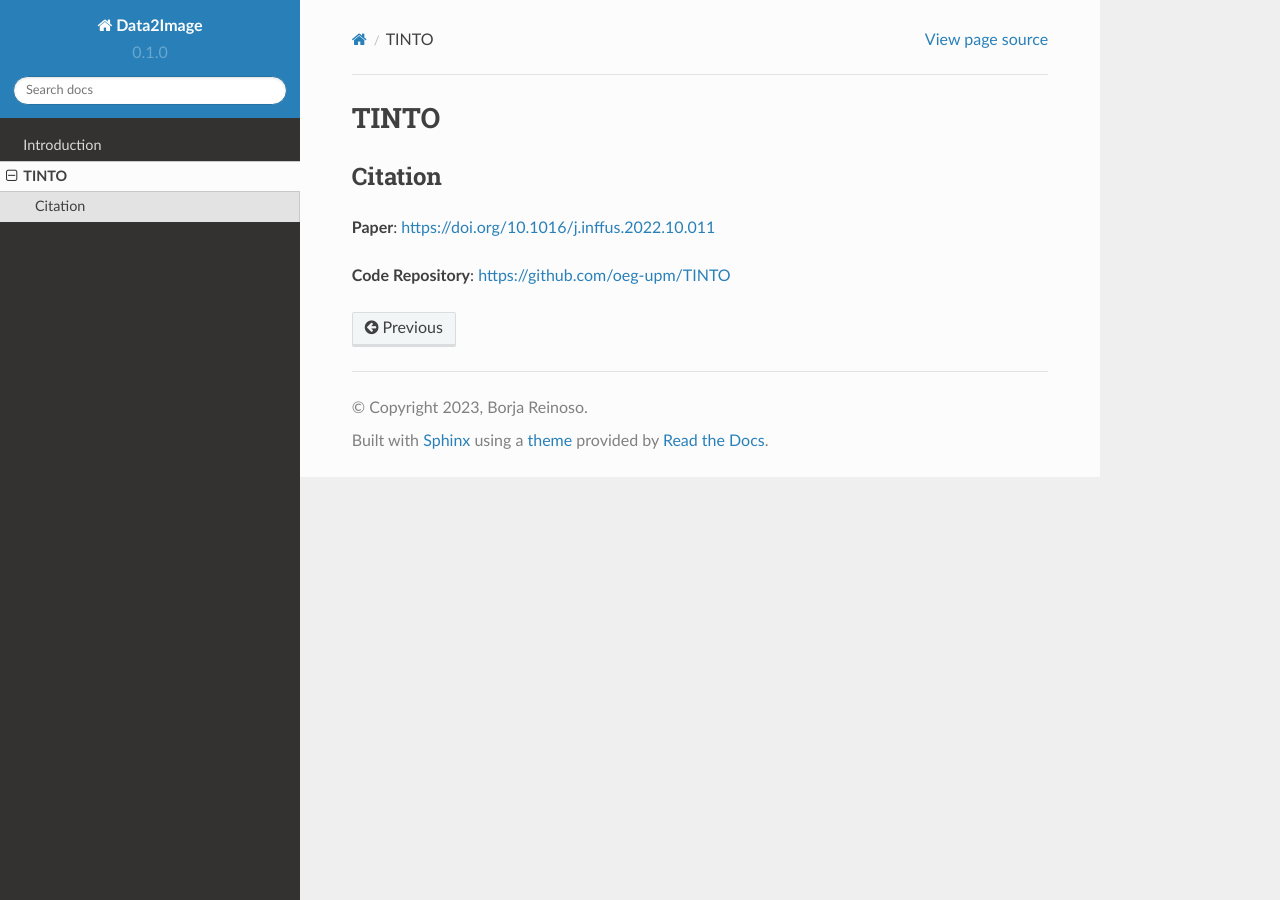
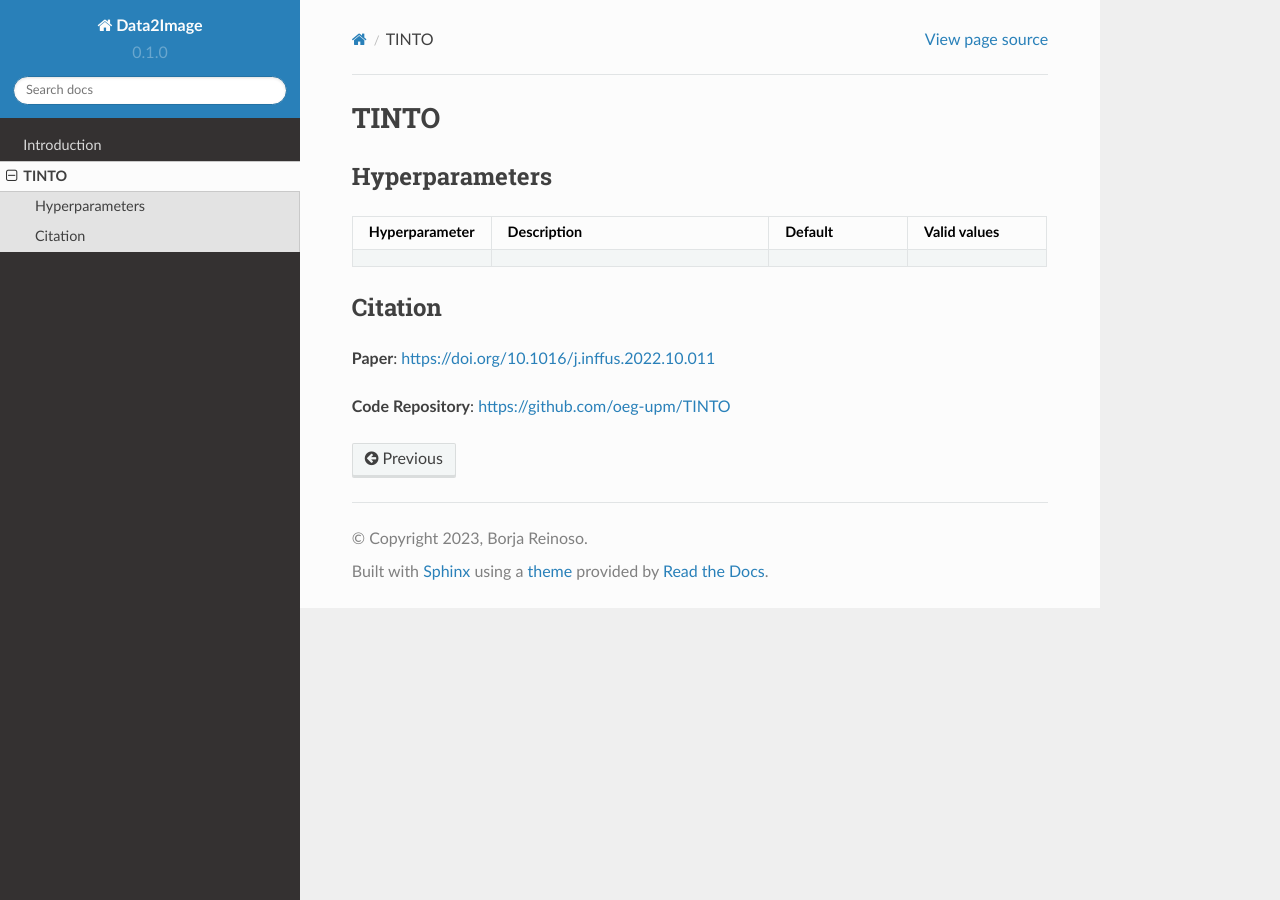
Before and after one commit to oeg-upm/TINTOlib-Documentation, a Sphinx documentation site: the page built from docs/source/tinto.rst, in a window 1280 px wide. Built offline with Sphinx 7.4.7 and the Read the Docs theme 2.0.0, drawn with Linux system fonts in a browser that asks for light colours; pages that are not in the unit, such as notebooks, are missing from menus.

Commit message:
Update tinto.rst

```diff
--- a/docs/source/tinto.rst
+++ b/docs/source/tinto.rst
@@ -1,5 +1,20 @@
 TINTO
 =====
+
+Hyperparameters
+---------------
+.. list-table::
+   :widths: 20 40 20 20
+   :header-rows: 1
+
+   * - Hyperparameter
+     - Description
+     - Default
+     - Valid values
+   * -
+     -
+     -
+     -
 
 
 Citation
```
